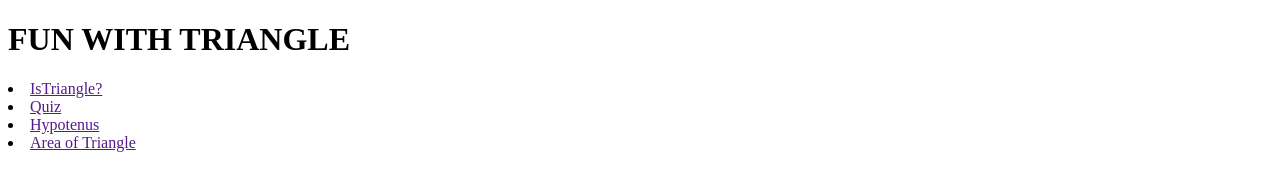
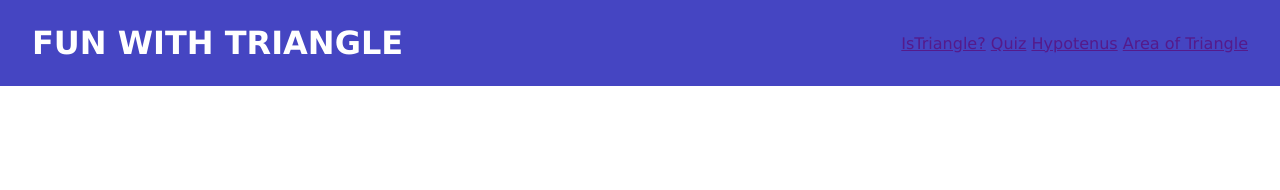
Before and after one commit to khushistar/Triangle-app, a plain HTML site: page Pages/index.html in a window 1280 px wide. Drawn offline with Linux system fonts and the light colour scheme.

Commit message:
docs: added style.css

```diff
--- a/Pages/index.html
+++ b/Pages/index.html
@@ -4,6 +4,7 @@
 <head>
     <meta charset="UTF-8">
     <meta name="viewport" content="width=device-width, initial-scale=1.0">
+    <link rel="stylesheet" href="../style.css">
     <title>Triangle-test</title>
 </head>
 
--- /dev/null
+++ b/style.css
@@ -0,0 +1,26 @@
+* {
+    padding: 0;
+    margin: 0;
+    font-family: 'Lucida Sans', 'Lucida Sans Regular', 'Lucida Grande', 'Lucida Sans Unicode', Geneva, Verdana, sans-serif;
+}
+
+:root {
+    --primary-color: rgb(69 69 194);
+    --white: #fff;
+}
+
+header{
+    background-color: var(--primary-color);
+    padding: 1.5rem 2rem;
+    display: flex;
+    align-items: center;
+    justify-content: space-between;
+}
+
+.heading{
+    color: var(--white);
+}
+
+.link, a{
+    display: inline;
+}
```
